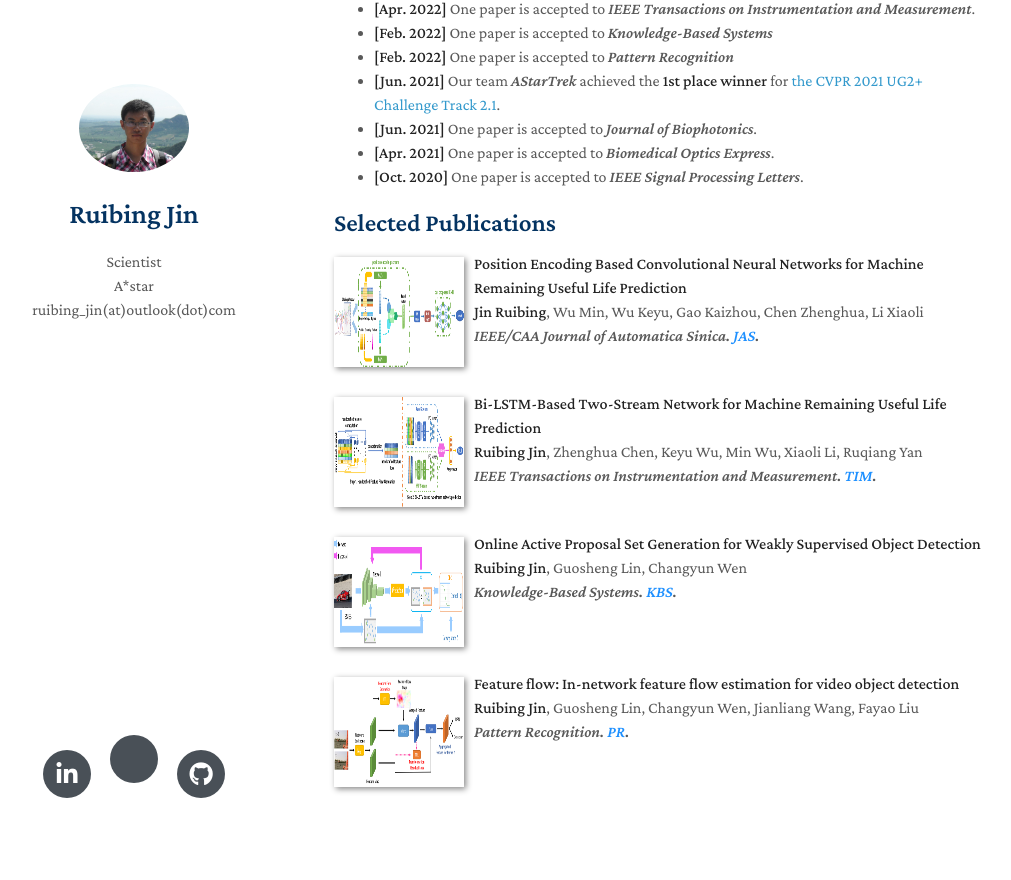
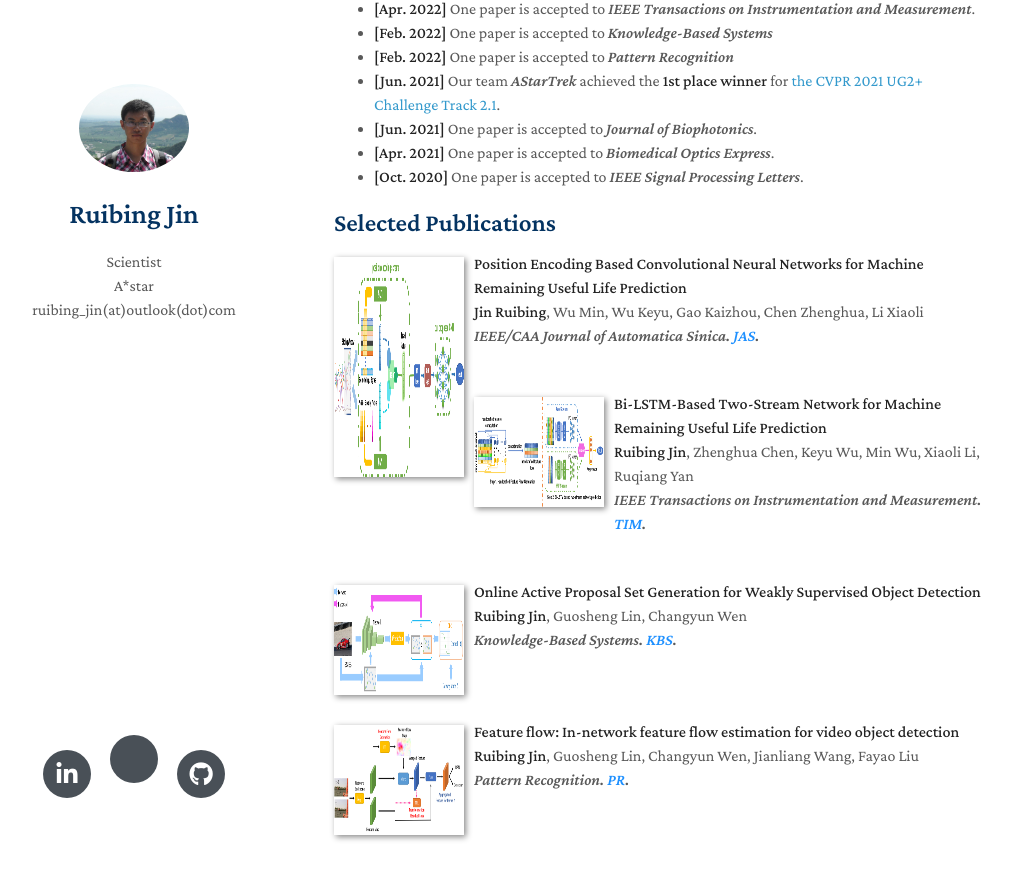
Before and after one commit to ruibing-jin/ruibing-jin.github.io, a Jekyll site: the page built from index.md, in a window 1280 px wide and 900 px high, scrolled down 545 px. Shown: the top 880 px of the window, without its empty margins (136-1147 px from the left). Built offline with Jekyll 4.4.1, drawn with Linux system fonts in a browser that asks for light colours; nearby versions of some CDN libraries; a style sheet for code colours, icons or effects is not loaded; our own code applies the rules of GitHub Pages for plain Markdown files.

Commit message:
Update index.md

```diff
--- a/index.md
+++ b/index.md
@@ -24,7 +24,7 @@ My research interests include computer vision, machine learning and time series
 ## Selected Publications
 [comment]: <>
 <div class="paper">
-  <div class="teaser" style="float:left;width:20%;margin: 5px 10px 10px 0;"><img src="images/pe-net.png" height="110" style="box-shadow:2px 2px 6px #888888"/></div>
+  <div class="teaser" style="float:left;width:20%;margin: 5px 10px 10px 0;"><img src="images/pe-net.png" height="220" style="box-shadow:2px 2px 6px #888888"/></div>
 <p><strong>Position Encoding Based Convolutional Neural Networks for Machine Remaining Useful Life Prediction</strong>
 <br />
 <strong>Jin Ruibing</strong>, Wu Min, Wu Keyu, Gao Kaizhou, Chen Zhenghua, Li Xiaoli
```
